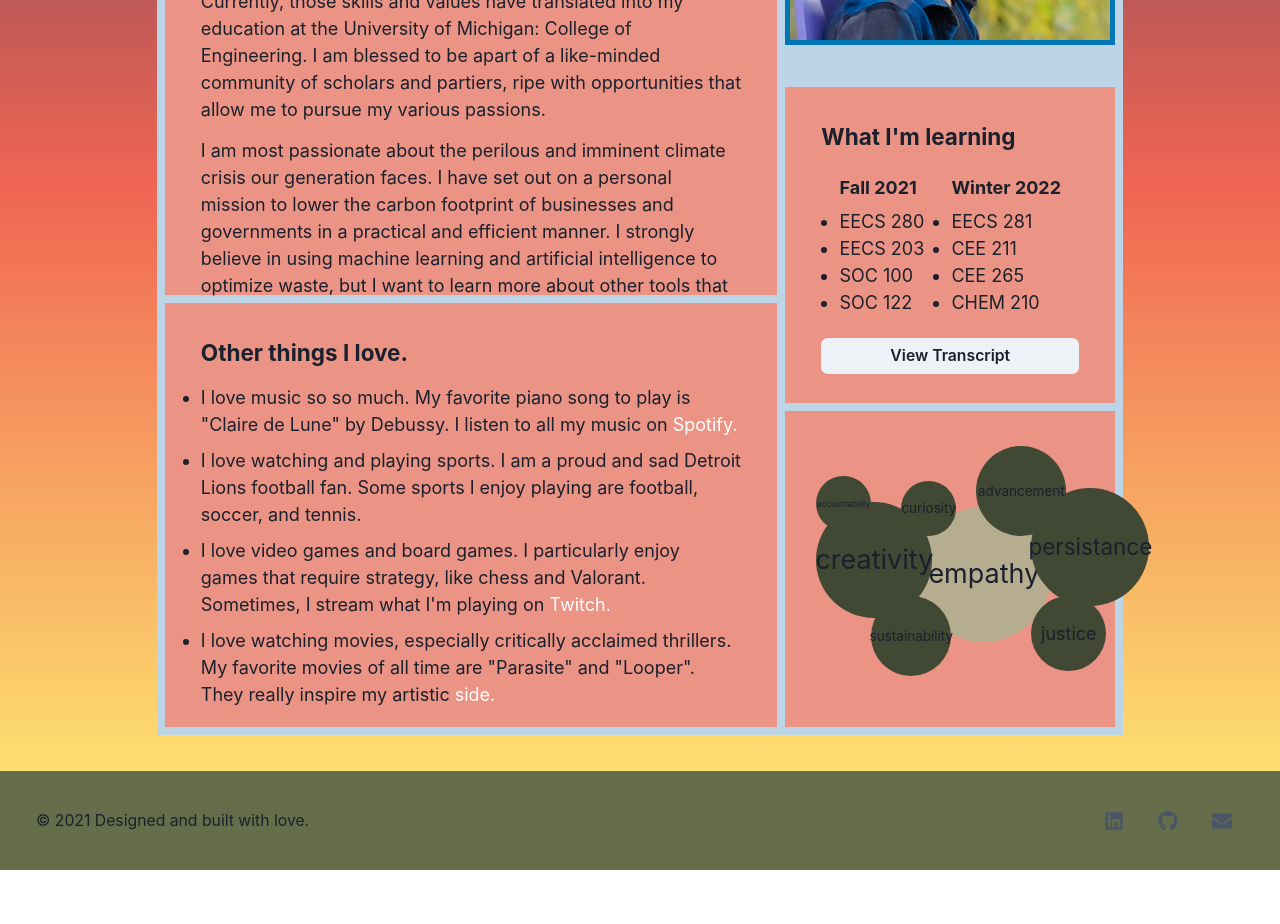
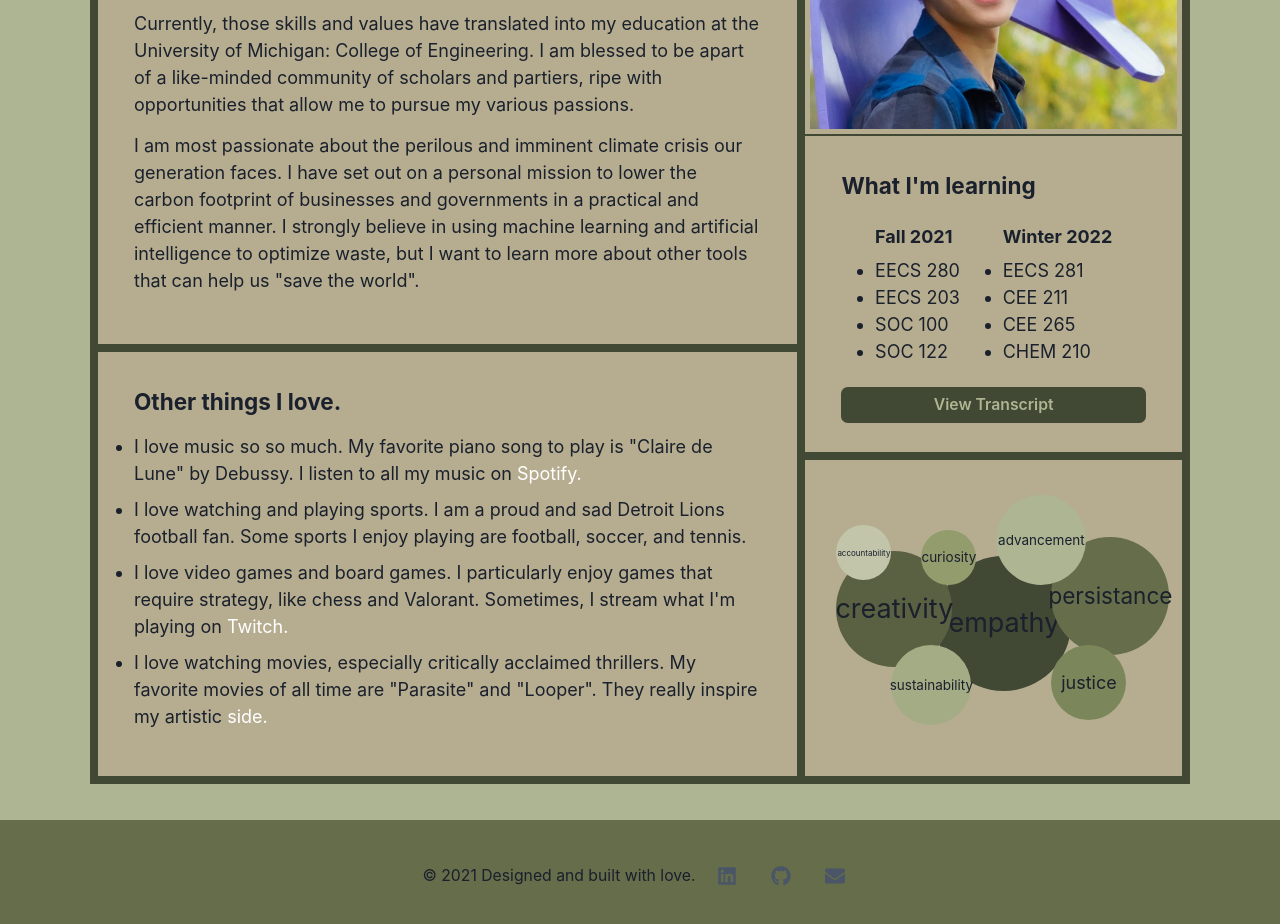
Before and after one commit to chriszhang08/personal-website, a Next.js app: page /bio in a window 1280 px wide. Shown: the part 500-1424 px from the top of the page. Before the commit the page ends 1370 px from the top, so only its background shows below. Built offline with nearby package versions, Linux system fonts and the light colour scheme.

Commit message:
theme update and visual fixes

```diff
--- a/components/footer/footer.js
+++ b/components/footer/footer.js
@@ -9,14 +9,10 @@ const Footer = () => (
   <Box
     as="footer"
     role="contentinfo"
-    py="6"
-    px={{
-      base: "4",
-      md: "8",
-    }}
     bg={colors.olive}
+    height="14vh"
+    justifyItems="center"
   >
-    <Stack spacing="10" divider={<StackDivider />}>
     <Stack
       direction={{
         base: "column-reverse",
@@ -24,10 +20,11 @@ const Footer = () => (
       }}
       justifyContent="space-between"
       alignItems="center"
+      paddingX="10"
+      height="100%"
     >
       <Copyright />
       <SocialMediaLinks />
-      </Stack>
     </Stack>
   </Box>
 );
--- a/components/navbar/navbar.js
+++ b/components/navbar/navbar.js
@@ -73,6 +73,7 @@ const Navbar = (props) => {
       paddingX={8}
       paddingY={4}
       w="100%"
+      height="20vh"
       color="black"
     >
       <a href="/">
--- a/pages/_app.js
+++ b/pages/_app.js
@@ -16,11 +16,7 @@ const customTheme = {
 export default function App({ Component, pageProps }) {
   return (
     <ChakraProvider theme={theme}>
-      <Flex
-        direction={"column"}
-        bgGradient="linear(to-b, #3c3b5f, #f06553, #fff474)"
-        flexFlow="column"
-      >
+      <Flex direction={"column"} bgColor={colors.sageL} flexFlow="column">
         <Navbar flexGrow={0} flexShrink={1} flexBasis="auto" bg="white" />
         {/* fix link css */}
         <Component
--- a/pages/bio.js
+++ b/pages/bio.js
@@ -33,19 +33,6 @@ const CircleDiv = ({
   leftX,
 }) => {
   return (
-    <>
-      <Head>
-        <title>About Me</title>
-        <meta
-          name="description"
-          content="More about my passions and interests, and other academic pursuits."
-        />
-        <meta
-          name="author"
-          content="Chris Zhang, born in Ann Arbor, Michigan. Raised in Novi, Michigan, attended
-          Novi High School. Currently living in Ann Arbor, Michigan, attending the University of Michigan."
-        />
-      </Head>
     <MotionFlex
       borderRadius="50%"
       width={radius}
@@ -64,7 +51,7 @@ const CircleDiv = ({
         top: -2,
         bottom: 2,
       }}
-        whileHover={{ scale: 1.1 }}
+      whileHover={{ scale: 1.2 }}
       // make the div stack on hover
       zIndex={showShadow ? 1 : 0}
       onMouseEnter={() => setShowShadow(true)}
@@ -74,67 +61,86 @@ const CircleDiv = ({
         {text}
       </Text>
     </MotionFlex>
-    </>
   );
 };
 
 export default function Bio() {
   const [showModal, setShowModal] = useState(false);
-  const [showShadow, setShowShadow] = useState(false);
+  const [showShadow0, setShowShadow0] = useState(false);
+  const [showShadow1, setShowShadow1] = useState(false);
+  const [showShadow2, setShowShadow2] = useState(false);
+  const [showShadow3, setShowShadow3] = useState(false);
+  const [showShadow4, setShowShadow4] = useState(false);
+  const [showShadow5, setShowShadow5] = useState(false);
+  const [showShadow6, setShowShadow6] = useState(false);
+  const [showShadow7, setShowShadow7] = useState(false);
 
   return (
+    <>
+      <Head>
+        <title>About Me</title>
+        <meta
+          name="description"
+          content="More about my passions and interests, and other academic pursuits."
+        />
+        <meta
+          name="author"
+          content="Chris Zhang, born in Ann Arbor, Michigan. Raised in Novi, Michigan, attended
+      Novi High School. Currently living in Ann Arbor, Michigan, attending the University of Michigan."
+        />
+      </Head>
       <Fragment>
         <Flex w="100%" justify="center" direction="row" padding={8} wrap="wrap">
           <Grid
-          w={["90%", "80%"]}
+            w={["90%", "1100px"]}
             templateColumns={["100%", "65% 35%"]}
             templateRows="repeat(10, 100px)"
-          bgColor={colors.cloudBlue}
+            bgColor={colors.rifle}
             borderWidth={8}
-          borderColor={colors.cloudBlue}
+            borderColor={colors.rifle}
             gap="8px"
             borderRightWidth={[8, 16]}
           >
             <GridItem rowSpan={1} colSpan={2} padding={8}>
-            <Heading>Hi! My name is Chris Zhang</Heading>
+              <Heading color={colors.sageL}>Hi! My name is Chris Zhang</Heading>
             </GridItem>
             <GridItem
               rowSpan={5}
               colSpan={1}
               padding={8}
-            bgColor={colors.cloudPink}
+              bgColor={colors.khaki}
             >
               <Heading size="md">Personal Statement</Heading>
               <Text paddingTop={3}>
                 Creativity. Persistence. Empathy. These are the core values that
                 build my foundation. Upon these values, I build skills like
                 computer programming and communication in order to fulfill my
-              personal vision of leaving a helpful, lasting impact on the world
-              around me.
+                personal vision of leaving a helpful, lasting impact on the
+                world around me.
               </Text>
               <Text paddingTop={3}>
                 Currently, those skills and values have translated into my
-              education at the University of Michigan: College of Engineering. I
-              am blessed to be apart of a like-minded community of scholars and
-              partiers, ripe with opportunities that allow me to pursue my
+                education at the University of Michigan: College of Engineering.
+                I am blessed to be apart of a like-minded community of scholars
+                and partiers, ripe with opportunities that allow me to pursue my
                 various passions.
               </Text>
               <Text paddingTop={3}>
                 I am most passionate about the perilous and imminent climate
-              crisis our generation faces. I have set out on a personal mission
-              to lower the carbon footprint of businesses and governments in a
-              practical and efficient manner. I strongly believe in using
-              machine learning and artificial intelligence to optimize waste,
-              but I want to learn more about other tools that can help us "save
-              the world".
+                crisis our generation faces. I have set out on a personal
+                mission to lower the carbon footprint of businesses and
+                governments in a practical and efficient manner. I strongly
+                believe in using machine learning and artificial intelligence to
+                optimize waste, but I want to learn more about other tools that
+                can help us "save the world".
               </Text>
             </GridItem>
             <GridItem rowSpan={3} colSpan={1}>
-            <Flex borderWidth={5} borderColor={colors.honoluluBlue}>
+              <Flex borderWidth={5} borderColor={colors.khaki}>
                 <Image src="/propic.PNG" backgroundSize={"cover"} />
               </Flex>
             </GridItem>
-          <GridItem rowSpan={3} padding={8} bgColor={colors.cloudPink}>
+            <GridItem rowSpan={3} padding={8} bgColor={colors.khaki}>
               <Heading size="md">What I'm learning</Heading>
               <Stack direction="row" justify="space-evenly" marginTop={6}>
                 <Stack direction="column">
@@ -189,12 +195,18 @@ export default function Bio() {
                 target="_blank"
                 rel="noopener noreferrer"
               >
-              <Button marginTop={5} size="sm" width="100%">
+                <Button
+                  marginTop={5}
+                  size="sm"
+                  width="100%"
+                  bgColor={colors.rifle}
+                  textColor={colors.sageL}
+                >
                   View Transcript
                 </Button>
               </a>
             </GridItem>
-          <GridItem rowSpan={4} padding={8} bgColor={colors.cloudPink}>
+            <GridItem rowSpan={4} padding={8} bgColor={colors.khaki}>
               <Stack>
                 <Heading size="md">Other things I love.</Heading>
                 <UnorderedList>
@@ -219,9 +231,9 @@ export default function Bio() {
                     football, soccer, and tennis.
                   </ListItem>
                   <ListItem paddingTop={2}>
-                  I love video games and board games. I particularly enjoy games
-                  that require strategy, like chess and Valorant. Sometimes, I
-                  stream what I'm playing on{" "}
+                    I love video games and board games. I particularly enjoy
+                    games that require strategy, like chess and Valorant.
+                    Sometimes, I stream what I'm playing on{" "}
                     <Tooltip label="fair warning, I have not streamed in 8 months">
                       <a
                         style={{ color: "white" }}
@@ -251,84 +263,84 @@ export default function Bio() {
                 </UnorderedList>
               </Stack>
             </GridItem>
-          <GridItem rowSpan={3} padding={8} bgColor={colors.cloudPink}>
+            <GridItem rowSpan={3} padding={8} bgColor={colors.khaki}>
               {/* TODO make different showShadows */}
               <CircleDiv
-              showShadow={showShadow}
-              setShowShadow={setShowShadow}
+                showShadow={showShadow0}
+                setShowShadow={setShowShadow0}
                 radius={"135px"}
                 text="empathy"
                 textSize={"2xl"}
-              color={colors.khaki}
+                color={colors.rifle}
                 topX={"60px"}
                 leftX={"95px"}
               ></CircleDiv>
               <CircleDiv
-              showShadow={showShadow}
-              setShowShadow={setShowShadow}
+                showShadow={showShadow1}
+                setShowShadow={setShowShadow1}
                 radius={"116px"}
                 text="creativity"
                 textSize={"2xl"}
-              color={colors.rifle}
+                color={colors.oliveD}
                 topX={"-80px"}
                 leftX={"-5px"}
               ></CircleDiv>
               <CircleDiv
-              showShadow={showShadow}
-              setShowShadow={setShowShadow}
+                showShadow={showShadow2}
+                setShowShadow={setShowShadow2}
                 radius={"118px"}
                 text="persistance"
                 textSize={"xl"}
-              color={colors.rifle}
+                color={colors.olive}
                 topX={"-210px"}
                 leftX={"210px"}
               ></CircleDiv>
               <CircleDiv
-              showShadow={showShadow}
-              setShowShadow={setShowShadow}
+                showShadow={showShadow3}
+                setShowShadow={setShowShadow3}
                 radius={"80px"}
                 text="sustainability"
                 textSize={"xs"}
-              color={colors.rifle}
+                color={colors.sage}
                 topX={"-220px"}
                 leftX={"50px"}
               ></CircleDiv>
               <CircleDiv
-              showShadow={showShadow}
-              setShowShadow={setShowShadow}
+                showShadow={showShadow4}
+                setShowShadow={setShowShadow4}
                 radius={"75px"}
                 text="justice"
-              color={colors.rifle}
+                color={colors.oliveL}
                 topX={"-300px"}
                 leftX={"210px"}
               ></CircleDiv>
               <CircleDiv
-              showShadow={showShadow}
-              setShowShadow={setShowShadow}
+                showShadow={showShadow5}
+                setShowShadow={setShowShadow5}
                 radius={"90px"}
                 text="advancement"
                 textSize={"xs"}
-              color={colors.rifle}
+                color={colors.sageL}
                 topX={"-525px"}
                 leftX={"155px"}
               ></CircleDiv>
               <CircleDiv
-              showShadow={showShadow}
-              setShowShadow={setShowShadow}
+                showShadow={showShadow6}
+                setShowShadow={setShowShadow6}
                 radius={"55px"}
                 text="curiosity"
                 textSize={"xs"}
-              color={colors.rifle}
+                color={colors.sageD}
                 topX={"-580px"}
                 leftX={"80px"}
               ></CircleDiv>
               <CircleDiv
-              showShadow={showShadow}
-              setShowShadow={setShowShadow}
+                showShadow={showShadow7}
+                setShowShadow={setShowShadow7}
                 radius={"55px"}
                 text="accountability"
                 textSize={"8px"}
-              color={colors.rifle}
+                color={colors.laurel}
                 topX={"-640px"}
                 leftX={"-5px"}
               ></CircleDiv>
@@ -336,5 +348,6 @@ export default function Bio() {
           </Grid>
         </Flex>
       </Fragment>
+    </>
   );
 }
```
Also changed, not shown: pages/index.js (+6 -8 lines), pages/save-the-world.js (+1 -7 lines), styles/config/colors.js (+9 -0 lines). Lines whose indentation alone changed are shown as unchanged.
